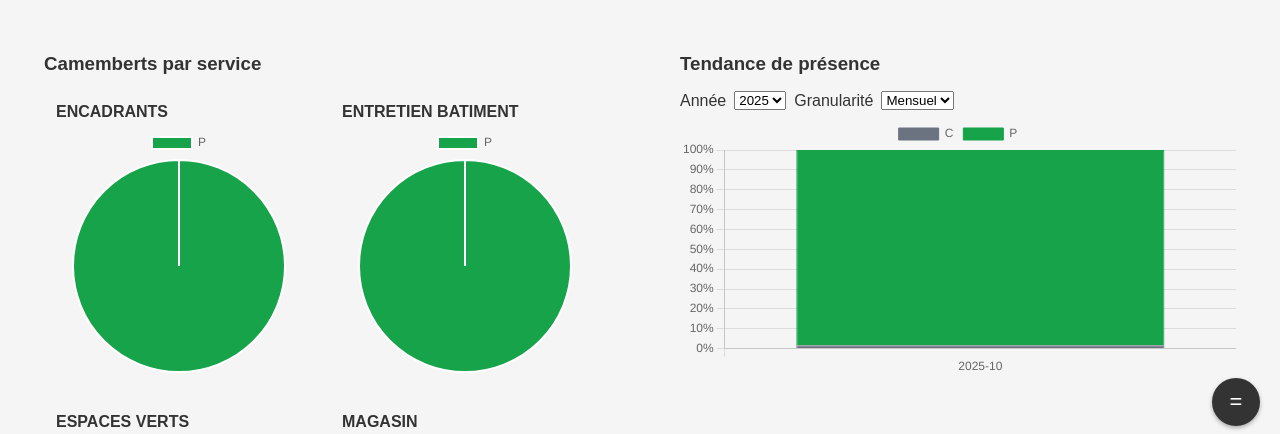
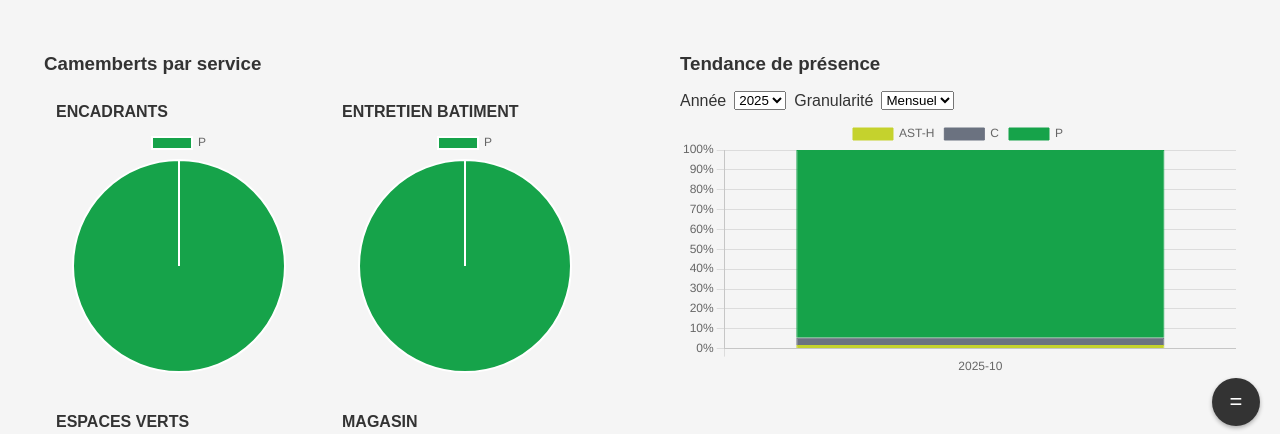
Before and after one commit to lamiedepain/ST8, a plain HTML site: page html/stats.html in a window 1280 px wide. Shown: the part 304-738 px from the top of the page. Drawn offline with Linux system fonts and the light colour scheme; no server answers.

Commit message:
Préparation avant push — inclure modifications locales et nettoyer fichiers accidentels

```diff
--- a/css/style.css
+++ b/css/style.css
@@ -351,6 +351,17 @@ table td> :not(.we-label) {
 
 .st8-btn:hover {
   filter: brightness(0.95);
+}
+
+/* Unified table helper class for pages that want the ST8 table look */
+.st8-table {
+  width: 100%;
+  border-collapse: separate;
+  border-spacing: 0;
+  background: #fff;
+  box-shadow: 0 6px 24px rgba(44, 110, 189, 0.08);
+  border-radius: 12px;
+  overflow: hidden;
 }
 
 /* Météo dans le header */
--- a/data/agents_source.json
+++ b/data/agents_source.json
@@ -5,7 +5,7 @@
     "date": "2025-10-20",
     "description": "Fichier source unique contenant agents, compétences, permis, CACES et présences",
     "editable": true,
-    "last_modified": "2025-10-25T18:42:50.384Z"
+    "last_modified": "2025-10-27T20:58:28.585Z"
   },
   "agents": [
     {
@@ -133,18 +133,18 @@
         "Enrobé"
       ],
       "presences": {
-        "2025-10-01": "P",
-        "2025-10-02": "P",
-        "2025-10-03": "P",
-        "2025-10-06": "P",
-        "2025-10-07": "P",
-        "2025-10-08": "P",
-        "2025-10-09": "P",
-        "2025-10-10": "P",
-        "2025-10-13": "P",
-        "2025-10-14": "P",
-        "2025-10-15": "P",
-        "2025-10-16": "P",
+        "2025-10-01": "AST-H",
+        "2025-10-02": "AST-H",
+        "2025-10-03": "AST-H",
+        "2025-10-06": "AST-H",
+        "2025-10-07": "AST-H",
+        "2025-10-08": "AST-H",
+        "2025-10-09": "AST-H",
+        "2025-10-10": "AST-H",
+        "2025-10-13": "AST-H",
+        "2025-10-14": "AST-H",
+        "2025-10-15": "AST-H",
+        "2025-10-16": "AST-H",
         "2025-10-17": "P",
         "2025-10-20": "P",
         "2025-10-21": "P",
@@ -184,18 +184,18 @@
         "Enginiste"
       ],
       "presences": {
-        "2025-10-01": "P",
-        "2025-10-02": "P",
-        "2025-10-03": "P",
-        "2025-10-06": "P",
-        "2025-10-07": "P",
-        "2025-10-08": "P",
-        "2025-10-09": "P",
-        "2025-10-10": "P",
-        "2025-10-13": "P",
-        "2025-10-14": "P",
-        "2025-10-15": "P",
-        "2025-10-16": "P",
+        "2025-10-01": "C",
+        "2025-10-02": "C",
+        "2025-10-03": "C",
+        "2025-10-06": "C",
+        "2025-10-07": "C",
+        "2025-10-08": "C",
+        "2025-10-09": "C",
+        "2025-10-10": "C",
+        "2025-10-13": "C",
+        "2025-10-14": "C",
+        "2025-10-15": "C",
+        "2025-10-16": "C",
         "2025-10-17": "P",
         "2025-10-20": "P",
         "2025-10-21": "P",
```
Also changed, not shown: html/bihebdo.html (+14 -9 lines).
